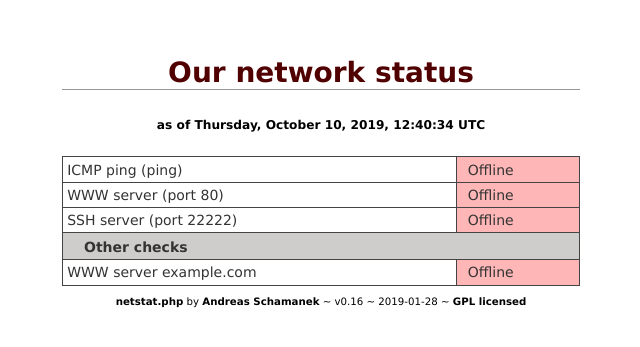
After one commit to Charlie789/strona, a PHP site: page /zadanie2_1.php in a window 1280 px wide. The commit adds this page. Shown: the top 347 px of the page, without its empty margins (319-959 px from the left). Run offline with PHP 8.4, Linux system fonts and the light colour scheme; data that the repository does not hold is empty.

Commit message:
dzialajacy netstat

```diff
--- a/navigation.php
+++ b/navigation.php
@@ -3,6 +3,6 @@ echo
 '<div class="sidenav">
 	<a href="index.php" title="Strona główna">Strona główna</a>
 	<a href="zadanie1.php" title="Zadania 1">Zadanie 1</a>
-	<a href="zadanie2.php" title="Zadanie 2">Zadanie 2</a>
+	<a href="zadanie2_1.php" title="Zadanie 2_1">Zadanie 2_1</a>
 </div>';
 ?>
--- /dev/null
+++ b/netstat.conf.php
@@ -0,0 +1,12 @@
+<?php /* netstat.conf.php example */
+$title = "Our network status";
+$headline = $title;
+$checks = array(
+	'router.example.com|ping| ICMP ping (ping)',
+	'www.kappel.org.pl  | 80 | WWW server (port 80)',
+	'www.kappel.org.pl  | 22222 | SSH server (port 22222)',
+	'   Other checks   | headline',
+	'www.example.com   | 80 | WWW server example.com' // no colonhere!
+);
+$ping_command = '/usr/bin/ping -l3 -c3 -w1 -q';
+?>
--- a/zadanie2.php
+++ b/zadanie2_1.php
@@ -1,6 +1,4 @@
-
-
- <?php
+<?php
 /*<html>
 <head>
     <meta http-equiv="Content-Type" content="text/html; charset=utf-8" />
@@ -402,3 +400,5 @@ echo "$htmlfooter\n";
  * 0.16 * 2019-01-28  added $showdiagnostics to print errors in extra rows
  *
  */
+
+?>
```
